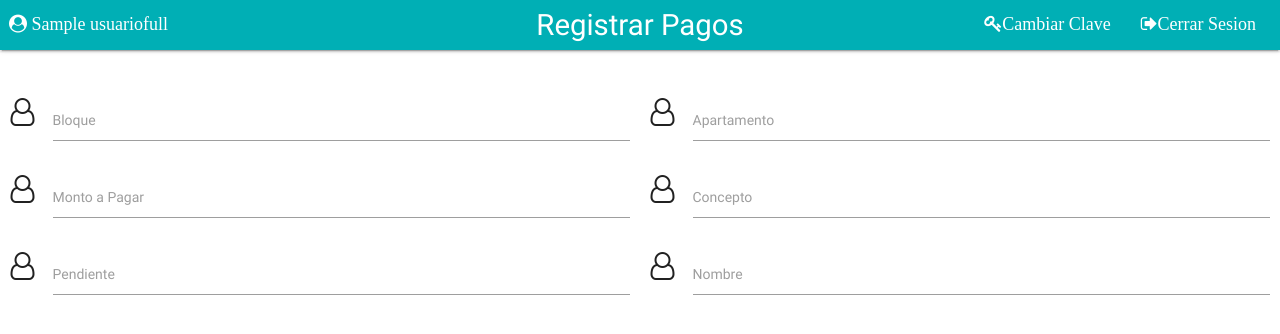
After one commit to RaynerHM/envResidencial, a Django app: template projectResidencial/templates/registrar_Pagos.html in a window 1280 px wide. The commit adds this page. Shown: the top 334 px of the page. Run offline with Django 3.2, Linux system fonts and the light colour scheme; the template is opened without the code that fills it: most values are stand-ins (such as "Sample title", 1, 10 or a date in 2020).

Commit message:
Se agrego el formulario Registro de Pagos

```diff
--- a/projectResidencial/projectResidencial/settings.py
+++ b/projectResidencial/projectResidencial/settings.py
@@ -29,8 +29,8 @@ ALLOWED_HOSTS = ['*']
 
 EMAIL_HOST = 'smtp.gmail.com'
 EMAIL_PORT = '587'
-EMAIL_HOST_USER ='raynel95@gmail.com'
-EMAIL_HOST_PASSWORD = 'winifer1'
+EMAIL_HOST_USER ='info.residencialbrisafrescar@gmail.com'
+EMAIL_HOST_PASSWORD = 'Brisafresca1'
 EMAIL_USE_TLS = True
 
 # TIME= 5*60
--- a/projectResidencial/projectResidencial/urls.py
+++ b/projectResidencial/projectResidencial/urls.py
@@ -26,9 +26,9 @@ urlpatterns = [
     path('cambiar-clave/', views.CambiarClave, name='cambiar-clave'),
     path('login/', views.Login, name='login'),
     path('logout/', views.Logout, name='logout'),
-    path('sesion/', views.Sesion, name='sesion'),
     path('', views.EstadosCuenta, name='estado'),
     path('estado-de-cuenta/', views.EstadosCuenta, name='estado'),
+    path('registrar-pagos/', views.RegistrarPagos, name='pagos'),
     path('reporte/estadoDeCuenta/pdf/', views.ReportePersonasPDF.as_view(), name='reporte'),
     path('correo/', views.EnviarCorreo, name='correo'),
 
--- a/projectResidencial/static/style.css
+++ b/projectResidencial/static/style.css
@@ -3,6 +3,11 @@
         font-size: 14px;
     }
 }
+
+@media only screen and (min-width: 601px){
+    nav {
+    line-height: 50px;
+}}
 
 body {
     background-color: white;
@@ -11,7 +16,6 @@ body {
 .container {
     width: 100%;
 }
-
 
 /*---------- Barra de Navegacion ----------*/
 
@@ -30,12 +34,9 @@ li {
     list-style: none;
 }
 
-
 /*---------- Fin Barra de Navegacion ----------*/
 
-
 /*-----------------------------------------------------------------------------------------------*/
-
 
 /* ----- Login ----- */
 
@@ -74,8 +75,7 @@ h3 {
     background-color: #00c853;
 }
 
-.row button,
-.row a {
+.row button, .row a {
     padding: 0 5% 0 5%;
     width: 150px;
     border-radius: 5px;
@@ -85,7 +85,6 @@ h3 {
 .row a {
     background-color: #40c4ff;
 }
-
 
 /* -------- Estado de Cuenta -------- */
 
@@ -170,7 +169,6 @@ nav .nav-wrapper i {
     font-size: 18px;
 }
 
-
 /* -------- Registro Residente - Clave -------- */
 
 #message {
@@ -189,7 +187,6 @@ h3 {
     text-align: center;
 }
 
-
 /* Add a green text color and a checkmark when the requirements are right */
 
 .valid {
@@ -201,7 +198,6 @@ h3 {
     left: -5px;
     content: "✓";
 }
-
 
 /* Add a red text color and an Xmark when the requirements are wrong */
 
@@ -215,7 +211,6 @@ h3 {
     content: "✗";
 }
 
-
 /* -------- Estado de Cuenta -------- */
 
 #bPassword .row button {
--- a/projectResidencial/templates/estadosDeCuenta.html
+++ b/projectResidencial/templates/estadosDeCuenta.html
@@ -44,7 +44,7 @@
 
     <div class="row">
         <div class="col l9 m12 s12 center-align">
-            <table id="tabla-deuda" class="centered highlight responsive-table z-depth-3">
+            <table id="tabla-deuda" class="centered highlight z-depth-3">
                 <thead>
                     <th>Fecha</th>
                     <th>No Edificion</th>
--- /dev/null
+++ b/projectResidencial/templates/registrar_Pagos.html
@@ -0,0 +1,85 @@
+{% load static %}
+<!DOCTYPE html>
+<html lang="es">
+
+<head>
+    <title>Registrar Pagos</title>
+    <meta charset="UTF-8">
+    <meta name="viewport" content="width=device-width, initial-scale=1.0, user-scalable=no" />
+
+    <link rel="stylesheet" href="{% static '/materialize/css/materialize.min.css' %}" media="screen,projection">
+    <link rel="stylesheet" href="{% static '/font-awesome/css/font-awesome.min.css' %}">
+    <link rel="stylesheet" href="{% static '/style.css' %}">
+</head>
+
+<body class="">
+
+    <div class="col m12 s12 x12 navbar-fixed">
+        <nav>
+            <div class="nav-wrapper">
+                <a href="/" class="brand-logo center"><span class="hide-on-small-only"> Registrar </span>Pagos</a>
+                <ul>
+                    <li class="left">
+                        <i class="fa fa-user-circle hide-on-large-only"> {{nombre}}</i>
+                        <i class="fa fa-user-circle hide-on-med-and-down"> {{ usuariofull }}</i>
+                    </li>
+                </ul>
+                <ul id="nav-mobile" class="right">
+                    <li class="">
+                        <a href="/cambiar-clave" class=""> <span class="hide-on-med-and-down"> </span> <i class="fa fa-key ">Cambiar Clave</i></a>
+                    </li>
+                    <li class="">
+                        <a href="/logout" class=""> <span class="hide-on-med-and-down"> </span> <i class="fa fa-sign-out ">Cerrar Sesion</i></a>
+                    </li>
+                </ul>
+            </div>
+        </nav>
+    </div>
+
+
+    <div class="row">
+        <!--   Nombre Propietario o Inquilino   -->
+        <div class="input-field col m2" style="width:50%;">
+            <i class="prefix fa fa-user-o fa-3x"></i>
+            <input id="nombre" name="nombre" type="text" required>
+            <label for="nombre" class="active">Bloque </label>
+        </div>
+        <!--   Nombre Propietario o Inquilino   -->
+        <div class="input-field col m2" style="width:50%;">
+            <i class="prefix fa fa-user-o fa-3x"></i>
+            <input id="nombre" name="nombre" type="text" required>
+            <label for="nombre" class="active">Apartamento </label>
+        </div>
+        <!--   Nombre Propietario o Inquilino   -->
+        <div class="input-field col m2" style="width:50%;">
+            <i class="prefix fa fa-user-o fa-3x"></i>
+            <input id="nombre" name="nombre" type="text" required>
+            <label for="nombre" class="active">Monto a Pagar </label>
+        </div>
+        <!--   Nombre Propietario o Inquilino   -->
+        <div class="input-field col m2" style="width:50%;">
+            <i class="prefix fa fa-user-o fa-3x"></i>
+            <input id="nombre" name="nombre" type="text" required>
+            <label for="nombre" class="active">Concepto </label>
+        </div>
+        <!--   Nombre Propietario o Inquilino   -->
+        <div class="input-field col m2" style="width:50%;">
+            <i class="prefix fa fa-user-o fa-3x"></i>
+            <input id="nombre" name="nombre" type="text" required>
+            <label for="nombre" class="active">Pendiente </label>
+        </div>
+        <!--   Nombre Propietario o Inquilino   -->
+        <div class="input-field col m2" style="width:50%;">
+            <i class="prefix fa fa-user-o fa-3x"></i>
+            <input id="nombre" name="nombre" type="text" required>
+            <label for="nombre" class="active">Nombre </label>
+        </div>
+
+    </div>
+
+    <script src="{% static '/jquery/jquery-3.2.1.min.js' %}"></script>
+    <script src="{% static '/materialize/js/materialize.min.js' %}"></script>
+    <script src="{% static '/style.js' %}"></script>
+</body>
+
+</html>
```
Also changed, not shown: projectResidencial/Residencial/views.py (+9 -5 lines), projectResidencial/db.sqlite3.
